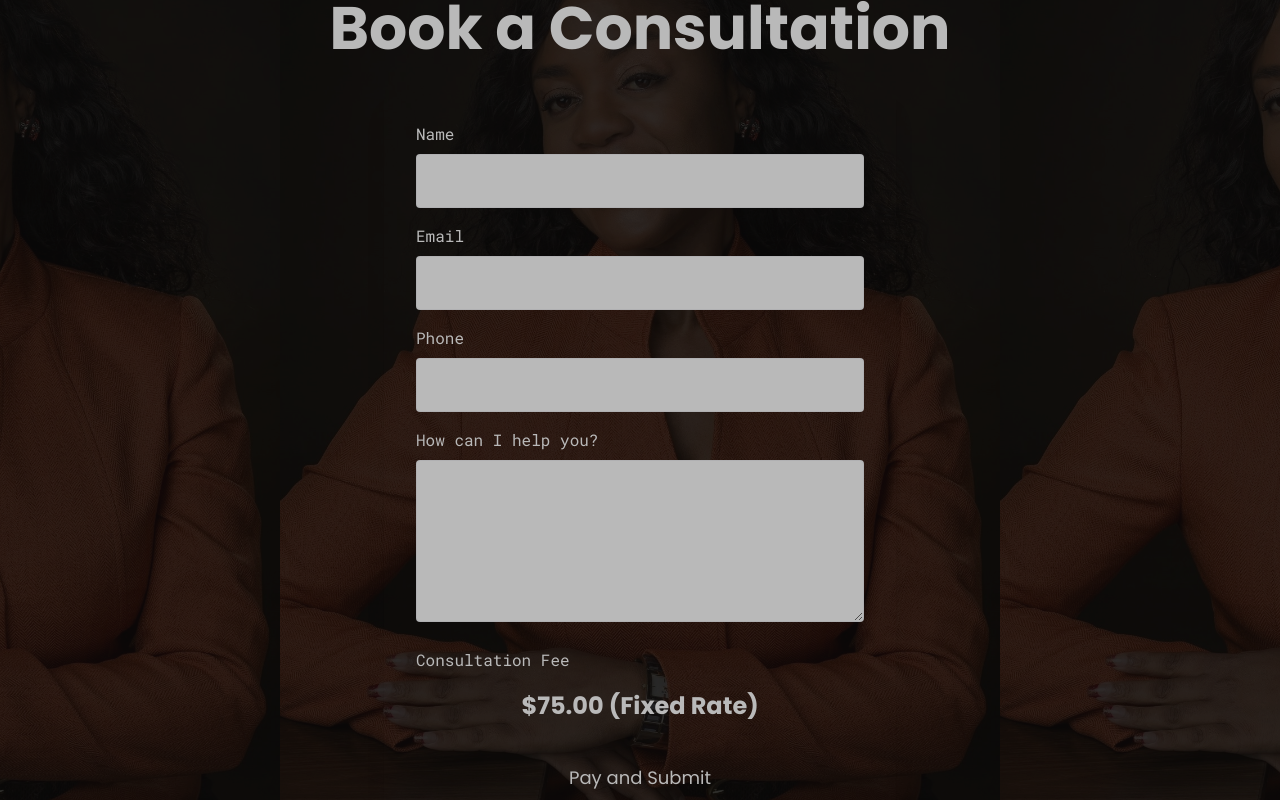
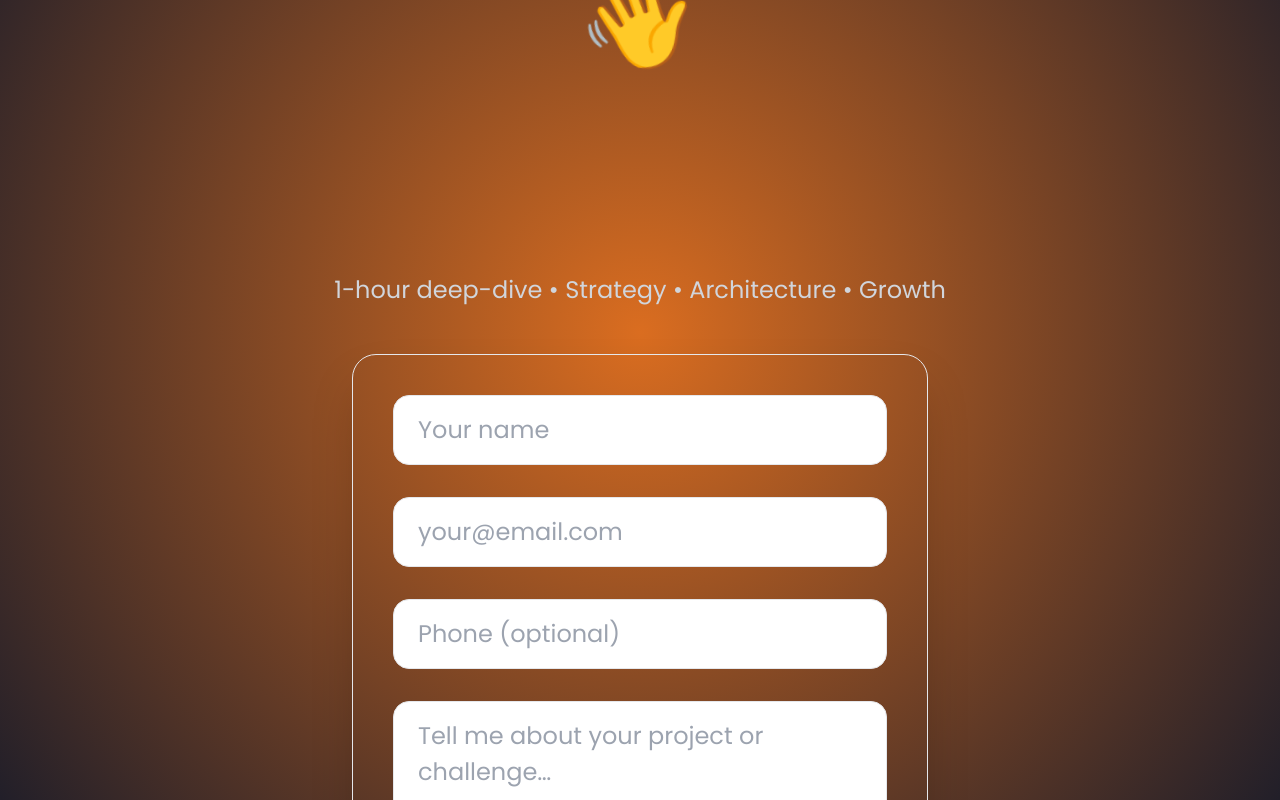
Before and after one commit to Cathy-45/cathy-portfolio-integrated, a React (Vite) app: page /consultation in a window 1280 px wide. Shown: the part 320-1120 px from the top of the page. Built offline with nearby package versions, Linux system fonts and the light colour scheme.

Commit message:
fix(consultation): restore real waving emoji + keep full 3D empire glory

```diff
--- a/src/components/Consultation.jsx
+++ b/src/components/Consultation.jsx
@@ -1,7 +1,6 @@
 import React, { useState } from "react";
+import backgroundImage from "../assets/background.jpg";
 import { loadStripe } from "@stripe/stripe-js";
-import backgroundImage from "../assets/background.jpg";
-
 
 const Consultation = () => {
   const [formData, setFormData] = useState({
@@ -19,180 +18,177 @@ const Consultation = () => {
 
   const handleSubmit = async (e) => {
     e.preventDefault();
-    console.log("Submitting form data:", formData);
     setIsSubmitting(true);
-    setStatus(""); // Reset status before submission
+    setStatus("");
 
     try {
-      // Submit consultation
-      const response = await fetch('/api/consultations', {
+      // 1. Submit consultation request
+      const res = await fetch('/api/consultations', {
+        method: "POST",
+        headers: { "Content-Type": "application/json" },
+        body: JSON.stringify(formData),
+      });
+
+      const data = await res.json();
+      if (!res.ok) throw new Error(data.error || "Submission failed");
+
+      // 2. Trigger $75 Stripe Checkout
+      const paymentRes = await fetch('/api/payments', {
         method: "POST",
         headers: { "Content-Type": "application/json" },
         body: JSON.stringify({
           name: formData.name,
           email: formData.email,
-          phone: formData.phone,
-          message: formData.message,
+          amount: 7500, // $75.00 in cents — now explicit
         }),
       });
 
-      console.log("Response status:", response.status);
-      const data = await response.json();
-      console.log("Response data:", data);
+      const paymentData = await paymentRes.json();
+      if (!paymentRes.ok) throw new Error(paymentData.error || "Payment failed");
 
-      if (!response.ok) {
-        throw new Error(data.error || "Unknown error");
-      }
-
-      setStatus("Thank you for your request! I will get back to you soon.");
-
-      // Initiate payment (fixed $55 rate handled in backend)
-      const paymentResponse = await fetch('/api/payments', {
-        method: "POST",
-        headers: { "Content-Type": "application/json" },
-        body: JSON.stringify({
-          name: formData.name,
-          email: formData.email,
-          // No amount—backend uses fixed $55
-        }),
-      });
-
-      console.log("Payment response status:", paymentResponse.status);
-      const paymentData = await paymentResponse.json();
-      console.log("Payment response data:", paymentData);
-
-      if (!paymentResponse.ok) {
-        throw new Error(paymentData.error || "Payment initiation failed");
-      }
-
-      // Redirect to Stripe Checkout using the URL
+      // Redirect to Stripe
       window.location.href = paymentData.url;
 
-    } catch (error) {
-      console.error("Fetch error:", error);
-      setStatus("Error: " + error.message);
+      setStatus("Redirecting to secure payment…");
+
+    } catch (err) {
+      setStatus("Error: " + err.message);
     } finally {
       setIsSubmitting(false);
-      // Reset form
-      setFormData({
-        name: "",
-        email: "",
-        phone: "",
-        message: "",
-      });
     }
   };
 
   return (
-    <section
-      className="min-h-screen flex flex-col items-center justify-center bg-[#1a1a1a] text-white bg-contain bg-center p-4 sm:p-6 md:p-10"
+    <section className="min-h-screen relative overflow-hidden">
+      {/* SUNRISE GLOW + FLOATING BUBBLES — EXACT SAME AS HOME */}
+      <div
+        className="absolute inset-0"
         style={{
-        backgroundImage: `url(${backgroundImage})`,
-        backgroundBlendMode: "overlay",
-        backgroundColor: "rgba(26, 26, 26, 0.96)",
-        opacity: 0.7,
-        backgroundPosition: "center top",
-        backgroundSize: "contain",
+          background: "radial-gradient(circle at 50% 30%, #da6d20 0%, #0f172a 70%)",
         }}
-    >
-      <div className="text-4xl sm:text-6xl animate-wave mb-4 sm:mb-6">👋</div>
-      <h2 className="text-3xl sm:text-4xl md:text-5xl lg:text-6xl font-poppins font-bold mb-6 sm:mb-8 text-center text-[#fdba74]">
+      />
+      <div className="absolute inset-0 bg-gradient-to-b from-transparent via-black/30 to-black/80" />
+
+      <div className="absolute inset-0 pointer-events-none overflow-hidden">
+        {[...Array(10)].map((_, i) => (
+          <div
+            key={i}
+            className="absolute rounded-full bg-[#da6d20]/20 blur-3xl animate-float"
+            style={{
+              width: `${120 + i * 60}px`,
+              height: `${120 + i * 60}px`,
+              top: `${5 + i * 11}%`,
+              left: `${5 + i * 11}%`,
+              animationDuration: `${8 + i * 2}s`,
+              animationDelay: `${i * 0.8}s`,
+            }}
+          />
+        ))}
+      </div>
+
+      {/* MAIN CONTENT */}
+      <div className="relative z-10 min-h-screen flex flex-col items-center justify-center px-6 py-24">
+        <div className="text-center max-w-2xl mx-auto w-full">
+          <div className="text-6xl sm:text-8xl animate-wave mb-8 select-none">👋</div>
+
+          <h1 className="text-4xl sm:text-5xl md:text-6xl lg:text-7xl font-black mb-8
+                         text-transparent bg-clip-text
+                         bg-gradient-to-r from-[#da6d20] via-[#fdba74] to-[#da6d20]
+                         bg-[length:200%_200%] animate-gradient-x">
             Book a Consultation
-      </h2>
+          </h1>
+
+          <p className="text-xl sm:text-2xl text-gray-300 mb-12">
+            1-hour deep-dive • Strategy • Architecture • Growth
+          </p>
+
+          {/* 3D GLASS FORM */}
           <form
             onSubmit={handleSubmit}
-        className="max-w-lg w-full bg-[#2a2a2a] rounded-lg p-4 sm:p-6 md:p-8 shadow-xl"
+            className="backdrop-blur-xl bg-white/10 rounded-3xl p-10 border border-white/20
+                       shadow-2xl shadow-black/70 max-w-xl mx-auto w-full"
           >
-        <div className="mb-4">
-          <label
-            htmlFor="name"
-            className="block text-sm sm:text-base font-roboto text-[#9ca3af] mb-2"
-          >
-            Name
-          </label>
+            <div className="grid grid-cols-1 gap-8">
               <input
                 type="text"
-            id="name"
                 name="name"
+                placeholder="Your name"
                 value={formData.name}
                 onChange={handleChange}
                 required
-            className="w-full p-2 rounded bg-[#1a1a1a] text-white border border-[#fdba74] border-opacity-50 focus:outline-none focus:border-[#fdba74]"
+                className="px-6 py-4 rounded-2xl bg-white/10 border border-white/30
+                           backdrop-blur-md text-white placeholder-gray-400
+                           focus:outline-none focus:border-[#da6d20] transition"
               />
-        </div>
-        <div className="mb-4">
-          <label
-            htmlFor="email"
-            className="block text-sm sm:text-base font-roboto text-[#9ca3af] mb-2"
-          >
-            Email
-          </label>
+
               <input
                 type="email"
-            id="email"
                 name="email"
+                placeholder="your@email.com"
                 value={formData.email}
                 onChange={handleChange}
                 required
-            className="w-full p-2 rounded bg-[#1a1a1a] text-white border border-[#fdba74] border-opacity-50 focus:outline-none focus:border-[#fdba74]"
+                className="px-6 py-4 rounded-2xl bg-white/10 border border-white/30
+                           backdrop-blur-md text-white placeholder-gray-400
+                           focus:outline-none focus:border-[#da6d20] transition"
               />
-        </div>
-        <div className="mb-4">
-          <label
-            htmlFor="phone"
-            className="block text-sm sm:text-base font-roboto text-[#9ca3af] mb-2"
-          >
-            Phone
-          </label>
+
               <input
                 type="tel"
-            id="phone"
                 name="phone"
+                placeholder="Phone (optional)"
                 value={formData.phone}
                 onChange={handleChange}
-            className="w-full p-2 rounded bg-[#1a1a1a] text-white border border-[#fdba74] border-opacity-50 focus:outline-none focus:border-[#fdba74]"
+                className="px-6 py-4 rounded-2xl bg-white/10 border border-white/30
+                           backdrop-blur-md text-white placeholder-gray-400
+                           focus:outline-none focus:border-[#da6d20] transition"
               />
-        </div>
-        <div className="mb-4">
-          <label
-            htmlFor="message"
-            className="block text-sm sm:text-base font-roboto text-[#9ca3af] mb-2"
-          >
-            How can I help you?
-          </label>
+
               <textarea
-            id="message"
                 name="message"
+                placeholder="Tell me about your project or challenge…"
+                rows={4}
                 value={formData.message}
                 onChange={handleChange}
-            rows="4"
-            className="w-full p-2 rounded bg-[#1a1a1a] text-white border border-[#fdba74] border-opacity-50 focus:outline-none focus:border-[#fdba74]"
-          ></textarea>
+                className="px-6 py-4 rounded-2xl bg-white/10 border border-white/30
+                           backdrop-blur-md text-white placeholder-gray-400 resize-none
+                           focus:outline-none focus:border-[#da6d20] transition"
+              />
+
+              {/* PRICE TAG */}
+              <div className="text-center py-6 bg-gradient-to-r from-[#da6d20]/20 to-[#fd923c]/20 rounded-2xl border border-[#da6d20]/50">
+                <p className="text-gray-400">Consultation Fee</p>
+                <p className="text-4xl font-black text-[#fdba74]">$75</p>
+                <p className="text-sm text-gray-500">One-time • 60 minutes • No hidden fees</p>
               </div>
-        <div className="mb-6">
-          <label className="block text-sm sm:text-base font-roboto text-[#9ca3af] mb-2">
-            Consultation Fee
-          </label>
-          <div className="w-full p-2 rounded bg-[#1a1a1a] text-[#9ca3af] border-[#fdba74] border-opacity-50 text-center font-bold">
-            $75.00 (Fixed Rate)
-          </div>
-        </div>
+
               <button
                 type="submit"
                 disabled={isSubmitting}
-          className="w-full text-sm sm:text-lg font-poppins text-white bg-[#fdba74] hover:bg-[#fb923c] px-4 sm:px-6 py-2 rounded-lg transition-colors disabled:opacity-50"
+                className="w-full py-5 px-8 bg-gradient-to-r from-[#da6d20] to-[#fd923c]
+                           hover:from-[#c75a10] hover:to-[#e07b2a] text-white font-bold text-xl
+                           rounded-2xl shadow-2xl transform hover:scale-105
+                           transition-all duration-300 disabled:opacity-70 disabled:cursor-not-allowed"
               >
-          {isSubmitting ? "Processing..." : "Pay and Submit"}
+                {isSubmitting ? "Processing…" : "Pay $75 & Book Now"}
               </button>
+
               {status && (
-          <p className="mt-4 text-center text-sm sm:text-base text-[#fdba74]">
+                <p className={`text-center mt-6 text-lg ${status.includes("Error") ? "text-red-400" : "text-[#fdba74]"}`}>
                   {status}
                 </p>
               )}
+            </div>
           </form>
+
+          {/* EMPIRE SIGNATURE */}
+          <p className="mt-20 text-gray-400 text-lg">
+            AgriConnect. Powered by Namzeforge. Made in Zambia, scaling Africa.
+          </p>
+        </div>
+      </div>
     </section>
   );
 };
 
-
 export default Consultation;
```
Lines whose indentation alone changed are shown as unchanged.
